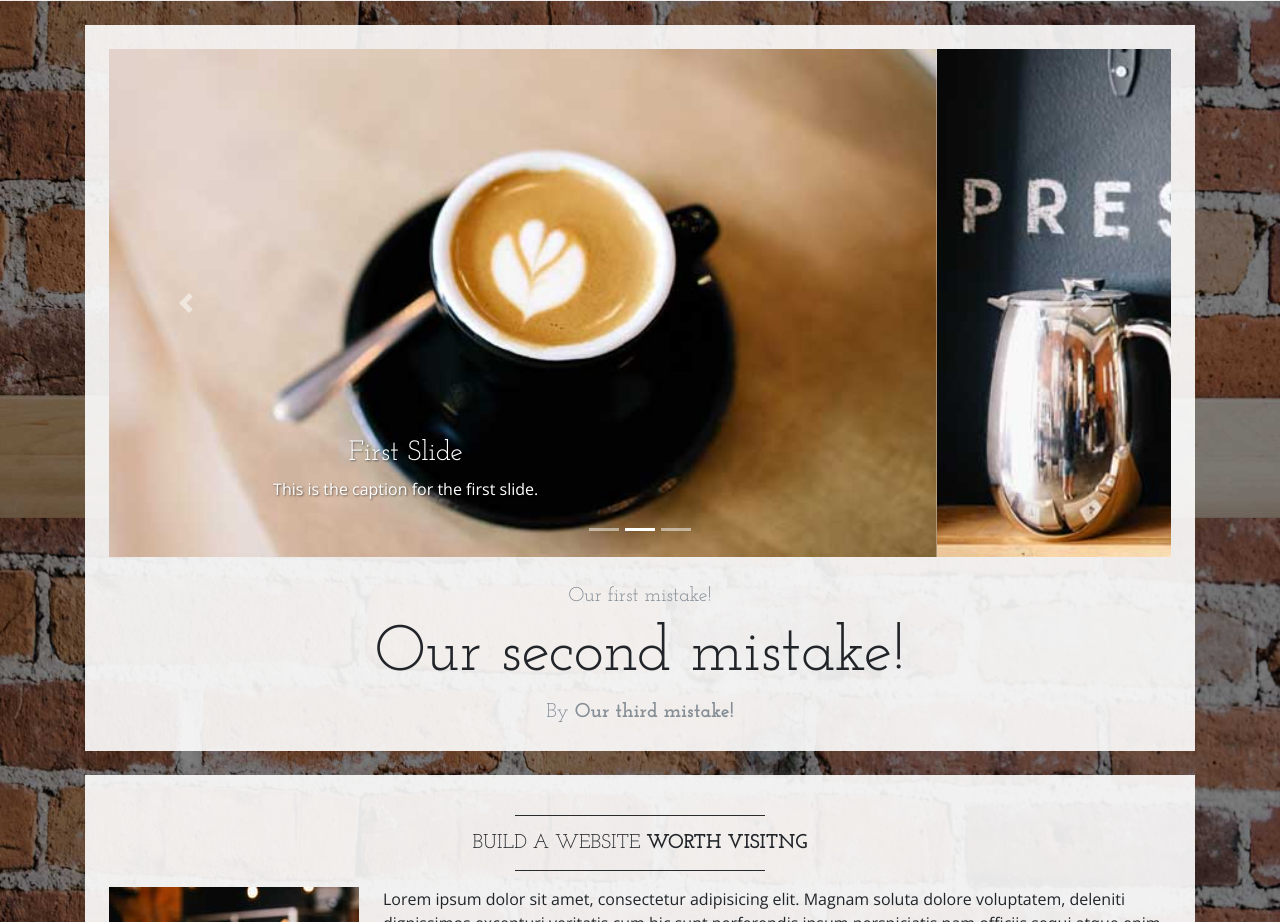
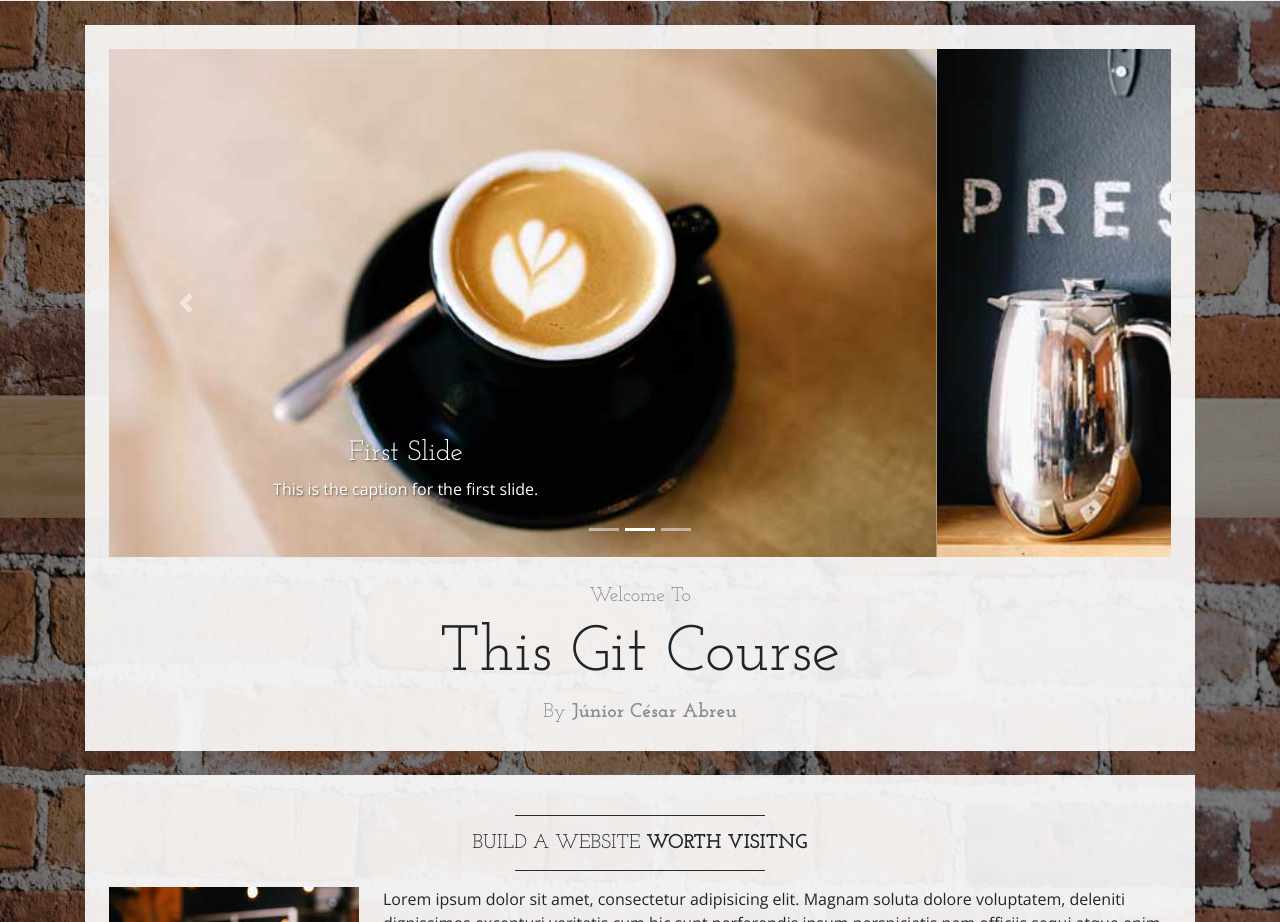
Before and after one commit to juniorcesarabreu/Git-Course-Demo, a website: page index.html in a window 1280 px wide. Shown: the part 282-1204 px from the top of the page. Drawn offline with nearby package versions, Linux system fonts and the light colour scheme.

Commit message:
Revert "Commiting our third mistake, we left the other two in place"
This reverts commit 8e2eeafee2056b1ac04c23803243fb451744fbb6.

```diff
--- a/index.html
+++ b/index.html
@@ -99,10 +99,10 @@
         </div>
         <!-- Welcome Message -->
         <div class="text-center mt-4">
-                <div class="text-heading text-muted text-lg">Our first mistake!</div>
-                <h1 class="my-2">Our second mistake!</h1>
+          <div class="text-heading text-muted text-lg">Welcome To</div>
+          <h1 class="my-2">This Git Course</h1>
           <div class="text-heading text-muted text-lg">By
-                    <strong>Our third mistake!</strong>
+            <strong>Júnior César Abreu</strong>
           </div>
         </div>
       </div>
```
Lines whose indentation alone changed are shown as unchanged.
